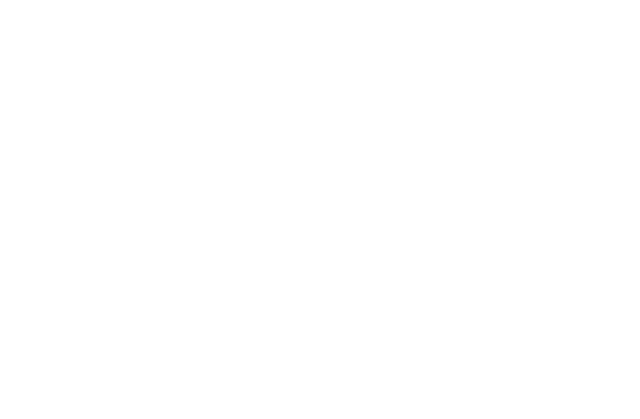
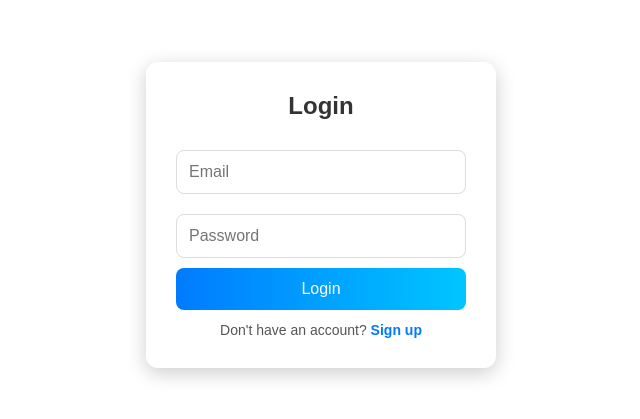
Before and after one commit to iamhirusha/GAHDSE241F-tourio, a React (Create React App) app in the folder frontend/tourio/: page /loginpage in a window 1280 px wide. Before the commit this address had no page. Shown: the part 185-604 px from the top of the page, without its empty margins (319-959 px from the left). Built offline with nearby package versions, Linux system fonts and the light colour scheme.

Commit message:
Created - Frontend Login Page
Frontend login page

```diff
--- /dev/null
+++ b/frontend/tourio/src/pages/loginpage/loginpage.css
@@ -0,0 +1,108 @@
+
+* {
+    margin: 0;
+    padding: 0;
+    box-sizing: border-box;
+    font-family: "Poppins", sans-serif;
+  }
+
+  body {
+    display: flex;
+    align-items: center;
+    justify-content: center;
+    height: 100vh;
+    /*background: linear-gradient(to right, #0554a8, #95c5d3);*/
+  }
+
+
+  .container {
+    background-color: white;
+    padding: 30px;
+    border-radius: 12px;
+    box-shadow: 0px 5px 20px rgba(0, 0, 0, 0.2);
+    width: 350px;
+    text-align: center;
+    transition: transform 0.3s ease;
+  }
+
+  .container:hover {
+    transform: scale(1.02);
+  }
+
+
+  h2 {
+    font-size: 24px;
+    font-weight: 600;
+    margin-bottom: 20px;
+    color: #333;
+  }
+
+
+  input {
+    width: 100%;
+    padding: 12px;
+    margin: 10px 0;
+    border: 1px solid #ddd;
+    border-radius: 8px;
+    font-size: 16px;
+    outline: none;
+    transition: border-color 0.3s ease;
+  }
+
+  input:focus {
+    border-color: #007bff;
+    box-shadow: 0px 0px 8px rgba(0, 123, 255, 0.5);
+  }
+
+
+  button {
+    width: 100%;
+    padding: 12px;
+    background: linear-gradient(to right, #007bff, #00c6ff);
+    color: white;
+    font-size: 16px;
+    border: none;
+    border-radius: 8px;
+    cursor: pointer;
+    transition: background 0.3s ease, transform 0.2s ease;
+  }
+
+  button:hover {
+    background: linear-gradient(to right, #074c91, #0099cc);
+    transform: scale(1.05);
+  }
+
+  /* 🔗 Sign-up Link */
+  .link {
+    margin-top: 12px;
+    font-size: 14px;
+    color: #555;
+  }
+
+  .link a {
+    color: #007bff;
+    font-weight: 600;
+    text-decoration: none;
+    transition: color 0.3s ease;
+  }
+
+  .link a:hover {
+    color: #2a81c4;
+    text-decoration: underline;
+  }
+
+
+  @media (max-width: 400px) {
+    .container {
+      width: 90%;
+      padding: 20px;
+    }
+
+    h2 {
+      font-size: 22px;
+    }
+
+    input, button {
+      font-size: 14px;
+    }
+  }
--- /dev/null
+++ b/frontend/tourio/src/pages/loginpage/loginpage.js
@@ -0,0 +1,37 @@
+import React, { useState } from "react";
+import { useNavigate } from "react-router-dom";
+import "./loginpage.css";
+
+
+const Login = () => {
+  const [email, setEmail] = useState("");
+  const [password, setPassword] = useState("");
+  const navigate = useNavigate();
+
+  const handleLogin = (e) => {
+    e.preventDefault();
+    const users = JSON.parse(localStorage.getItem("users")) || [];
+    const user = users.find((user) => user.email === email && user.password === password);
+    if (!user) {
+      alert("Invalid email or password!");
+      return;
+    }
+    localStorage.setItem("loggedInUser", JSON.stringify(user));
+    alert("Login successful!");
+    navigate("/dashboard");
+  };
+
+  return (
+    <div className="container">
+      <h2>Login</h2>
+      <form onSubmit={handleLogin}>
+        <input type="email" placeholder="Email" onChange={(e) => setEmail(e.target.value)} required />
+        <input type="password" placeholder="Password" onChange={(e) => setPassword(e.target.value)} required />
+        <button type="submit">Login</button>
+      </form>
+      <p className="link">Don't have an account? <a href="/signup">Sign up</a></p>
+    </div>
+  );
+};
+
+export default Login;
--- a/frontend/tourio/src/routes.js
+++ b/frontend/tourio/src/routes.js
@@ -3,6 +3,7 @@
 import HomePage from "./pages/homepage/homepage";
 import HotelsPage from "./pages/hotelspage/hotelspage";
 import RequestsPage from "./pages/requestspage/requestspage";
+import Login from "./pages/loginpage/loginpage";
 
 const AppRoutes = () => {
   return (
@@ -12,6 +13,7 @@
         <Route path="/home" element={<HomePage />} />
         <Route path="/hotels" element={<HotelsPage />} />
         <Route path="/requests" element={<RequestsPage />} />
+        <Route path="/loginpage" element={<Login/>} />
       </Routes>
     </Router>
   );
```
